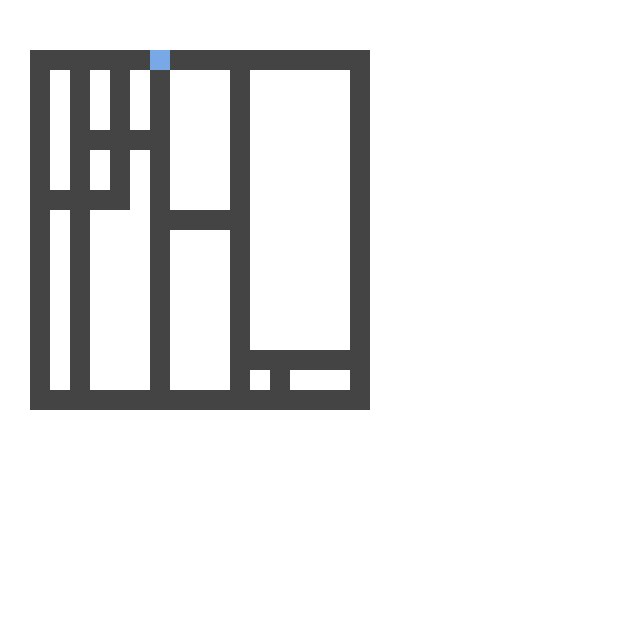
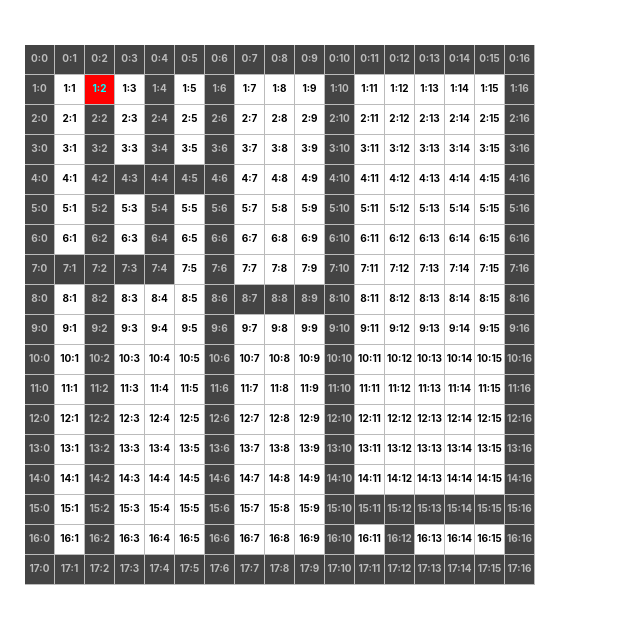
Before and after one commit to dragosiordachioaia/pathfinding, a React (Create React App) app: page / in a window 1280 px wide. Shown: the top 624 px of the page, without its empty margins (0-640 px from the left). Built offline with nearby package versions, Linux system fonts and the light colour scheme.

Commit message:
Label road cells

```diff
--- a/src/App.css
+++ b/src/App.css
@@ -9,5 +9,19 @@
   /* transition-timing-function: linear; */
   position: absolute;
   display: block;
+  border-right: 1px solid #bbb;
+  border-bottom: 1px solid #bbb;
+  box-sizing: border-box;
   transform: translate(-50%, -50%);
 }
+
+.road-label {
+  color: #fff;
+  mix-blend-mode: exclusion;
+  font-size: 10px;
+  font-weight: bold;
+  text-align: center;
+  width: 100%;
+  display: inline-block;
+  line-height: 27px;
+}
--- a/src/App.js
+++ b/src/App.js
@@ -1,8 +1,8 @@
 import React from "react";
 import "./App.css";
 
-const unitSize = 20;
-const carCount = 1;
+const unitSize = 30;
+const carCount = 0;
 const tickDelay = 16;
 const junctionChance = 0;
 let tickInterval = null;
@@ -96,6 +96,7 @@ function chooseDirection(x, y, oldDirection) {
   const newDirectionIndex = Math.floor(Math.random() * validDirections.length);
   let newDirection = null;
   let returnValue = null;
+
   try {
     newDirection = validDirections[newDirectionIndex];
     returnValue = {
@@ -121,7 +122,7 @@ class App extends React.Component {
   }
 
   componentDidMount() {
-    tickInterval = setInterval(this.tick, tickDelay);
+    // tickInterval = setInterval(this.tick, tickDelay);
   }
 
   tick = () => {
@@ -153,22 +154,26 @@ class App extends React.Component {
   generateCars = () => {
     return Array(carCount)
       .fill(null)
-      .map(car => {
+      .map((car, index) => {
         const red = Math.round(Math.random() * 155) + 100;
         const blue = Math.round(Math.random() * 155) + 100;
         const green = Math.round(Math.random() * 155) + 100;
         const rgb = `rgb(${red},${blue},${green})`;
 
-        // let randomInitialCell = Math.round(Math.random() * validRoadCells.length);
-        let randomInitialCell = 0;
-
+        // let randomInitialCellIndex = Math.round(
+        //   Math.random() * validRoadCells.length
+        // );
+        let randomInitialCellIndex = 18;
+        let initialCell = validRoadCells[randomInitialCellIndex];
+        let direction = chooseDirection(initialCell.x, initialCell.y, [0, 0]);
+        // debugger;
         const carParams = {
           id: Math.floor(Math.random() * 10000000),
           color: rgb,
-          speedX: 1,
-          speedY: 0,
-          x: validRoadCells[randomInitialCell].x,
-          y: validRoadCells[randomInitialCell].y
+          speedX: direction.newSpeedX,
+          speedY: direction.newSpeedY,
+          x: initialCell.x,
+          y: initialCell.y
         };
         // debugger;
         return carParams;
@@ -203,12 +208,19 @@ class App extends React.Component {
           height: unitSize + "px",
           backgroundColor: isRoad ? "#444" : "#fff"
         };
+        if (rowIndex === 1 && columnIndex === 2) {
+          style.backgroundColor = "red";
+        }
         return (
           <div
             className="road"
             key={`road-${rowIndex}-${columnIndex}`}
             style={style}
-          />
+          >
+            <span className="road-label">
+              {rowIndex}:{columnIndex}
+            </span>
+          </div>
         );
       });
     });
```
